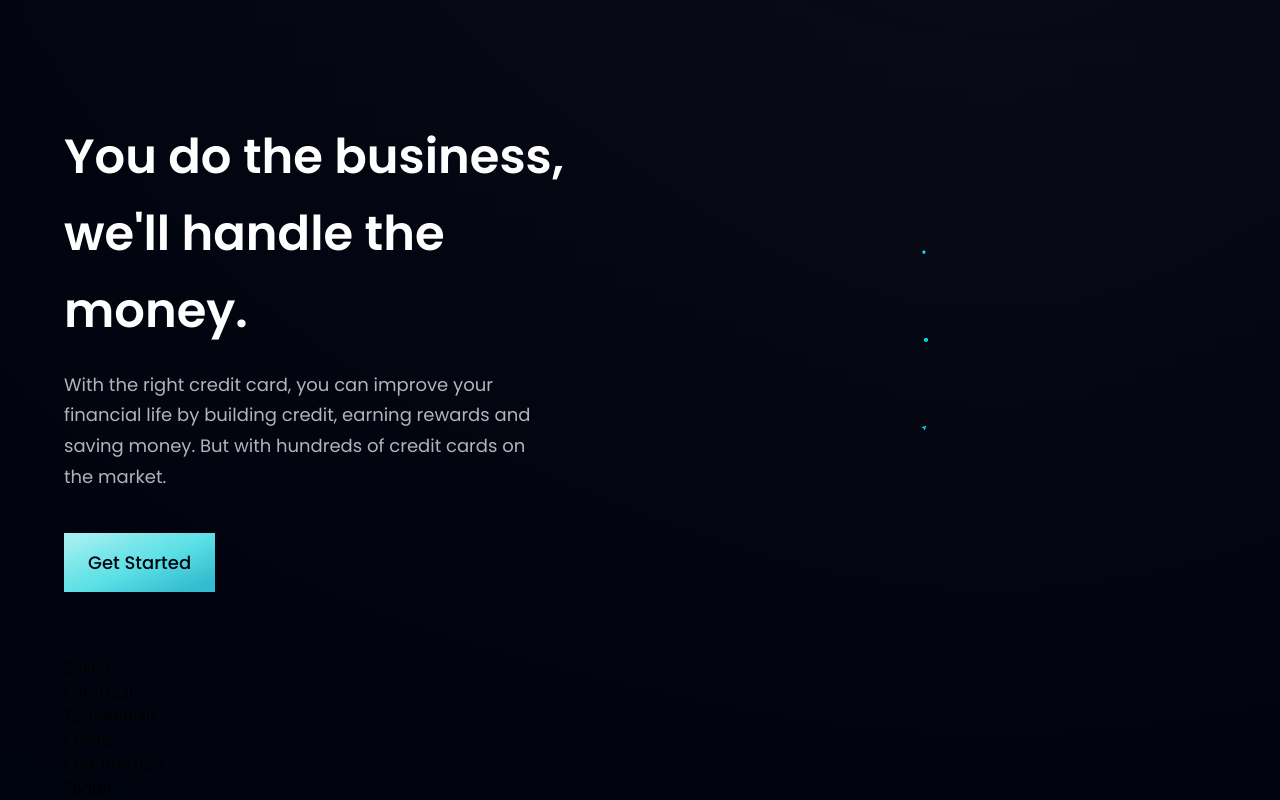
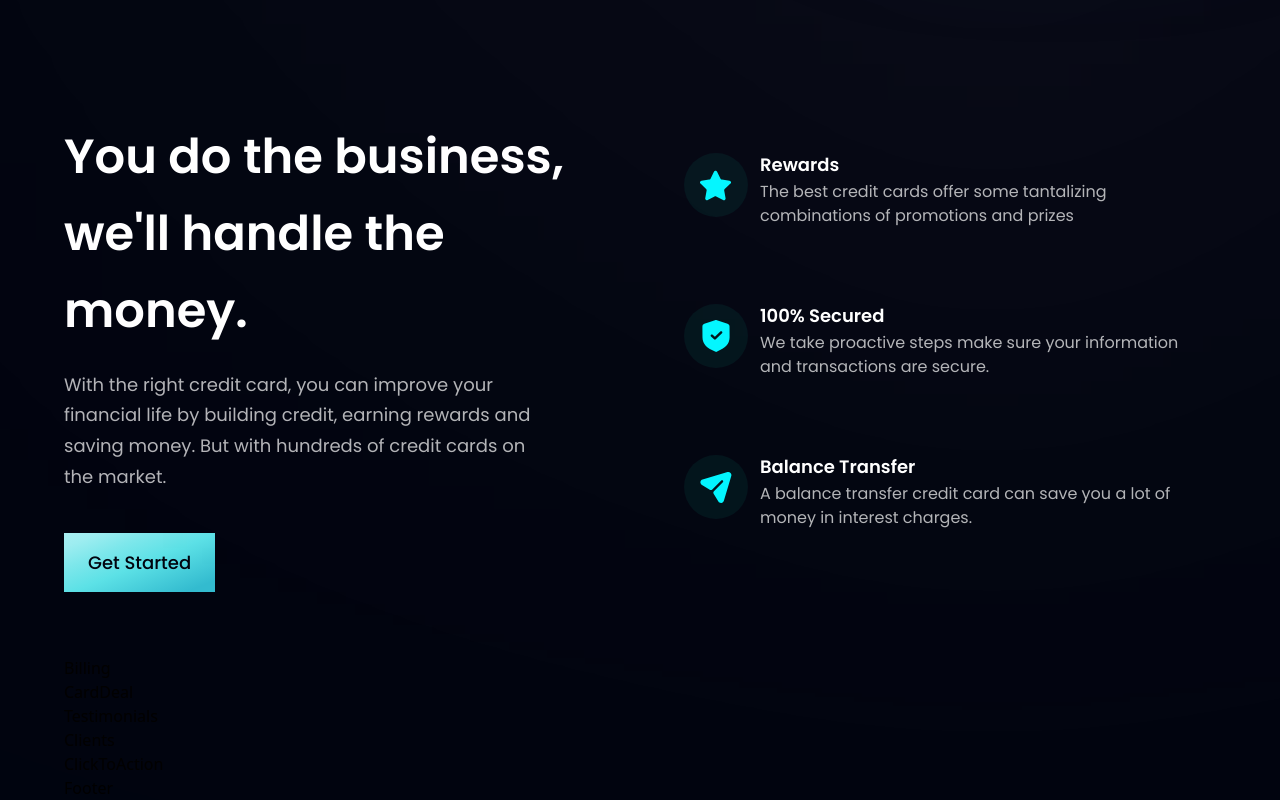
Before and after one commit to Richie1136/BusinessApp, a React (Create React App) app in the folder businessapp/: page / in a window 1280 px wide. Shown: the part 890-1690 px from the top of the page. Built offline with nearby package versions, Linux system fonts and the light colour scheme.

Commit message:
Styling the featureCard component

```diff
--- a/businessapp/src/components/business/Business.js
+++ b/businessapp/src/components/business/Business.js
@@ -4,8 +4,12 @@
 
 const FeatureCard = ({ icon, title, content, id }) => (
   <div className={`flex flex-row p-6 rounded-[20px] ${id !== features.length - 1 ? 'mb-6' : 0} feature-card`}>
-    <div>
+    <div className={`w-[64px] h-[64px] rounded-full ${styles.flexCenter} bg-dimBlue`}>
       <img src={icon} alt='icons' className="w-[50%] h-[50%] object-contain" />
+    </div>
+    <div className="flex-1 flex flex-col ml-3">
+      <h4 className="font-poppins font-semibold text-white text-[18px] leading-[23px] mb-1">{title}</h4>
+      <p className="font-poppins font-normal text-dimWhite text-[16px] leading-[24px] mb-1">{content}</p>
     </div>
   </div>
 )
```
